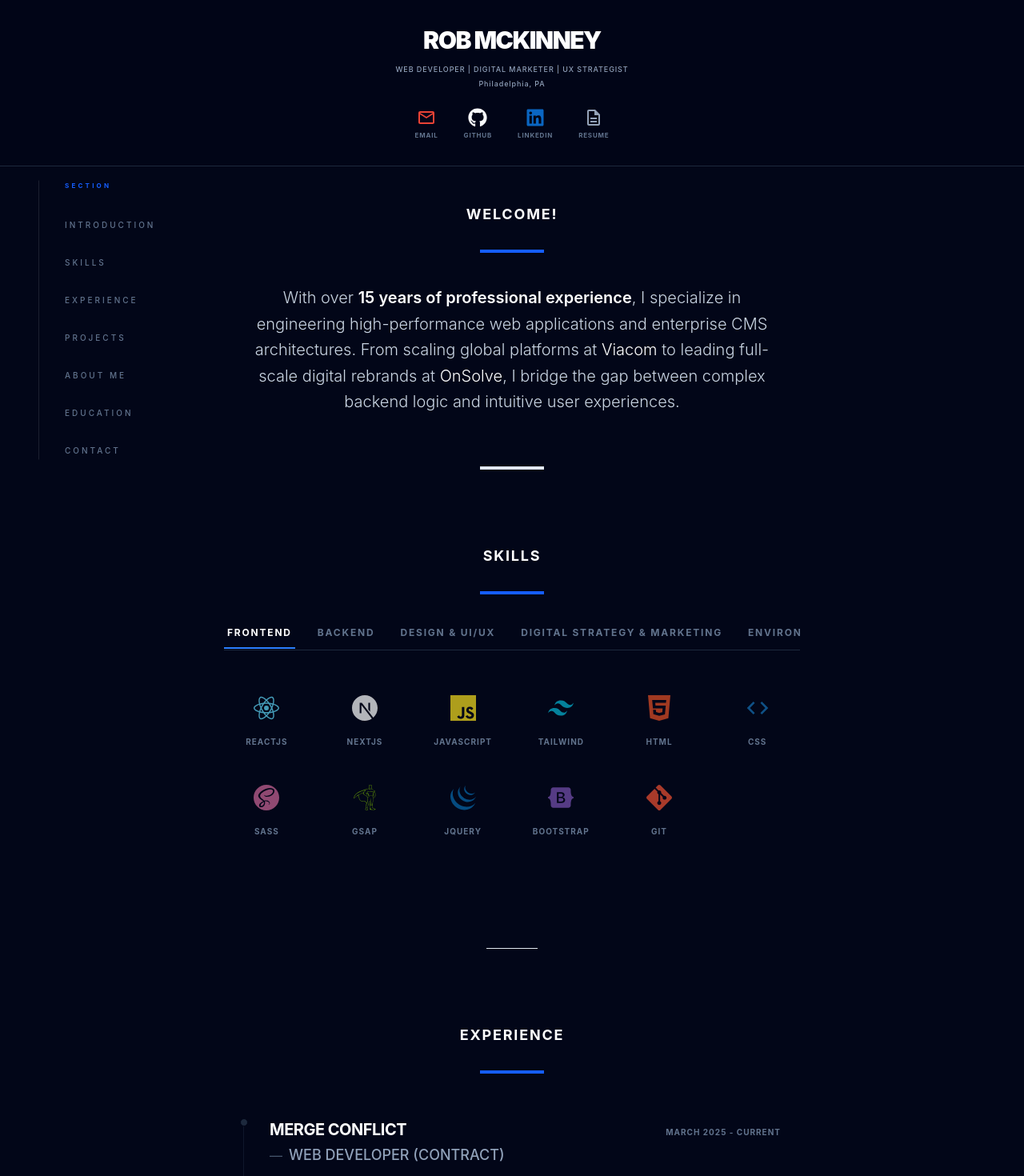
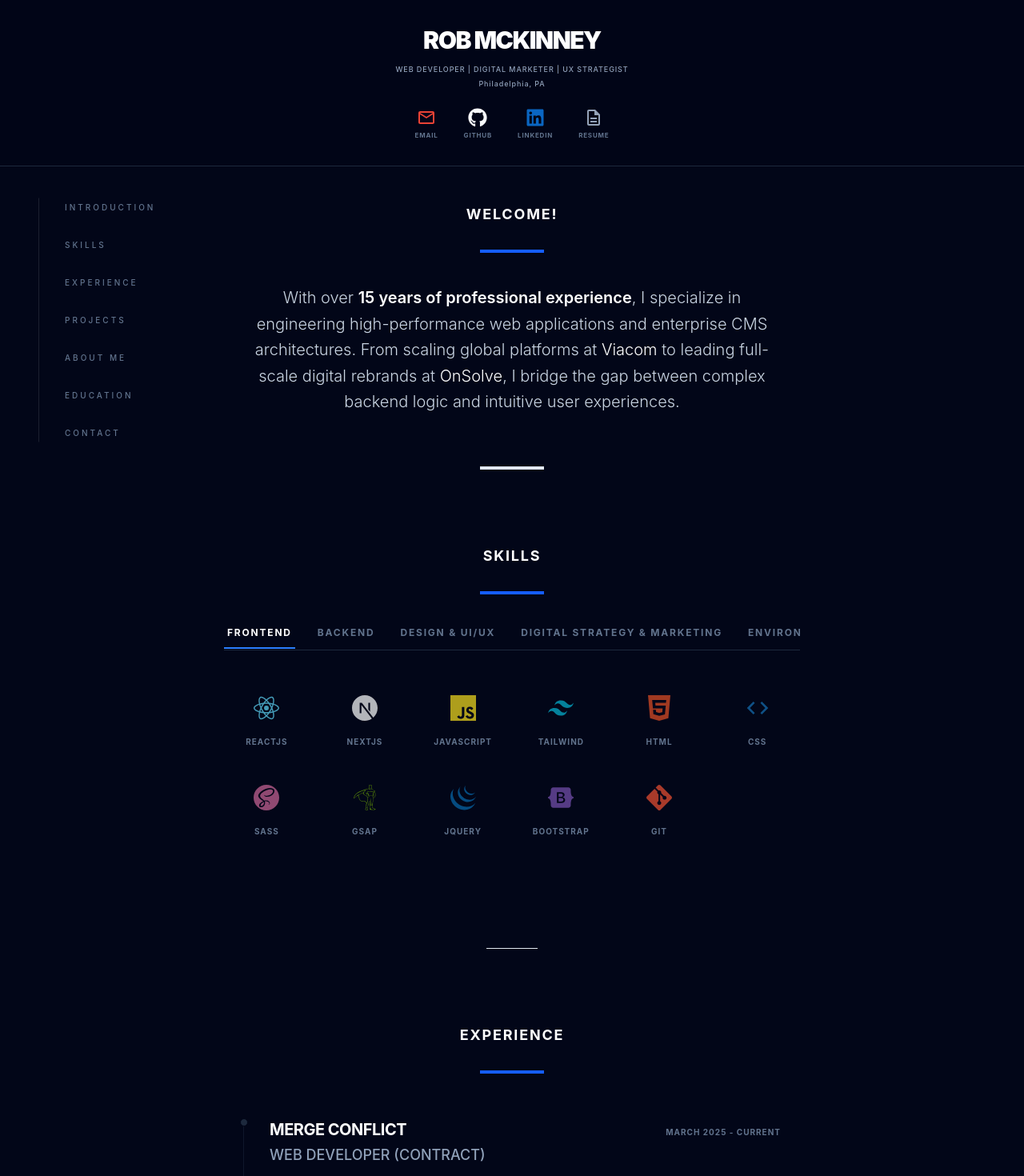
Before and after one commit to ramckinney86/portfolio-app, a React (Vite) app: page / in a window 1280 px wide. Shown: the top 1470 px of the page at 80% size. Built offline with nearby package versions, Linux system fonts and the light colour scheme.

Commit message:
cleaned up Experience and table of contents

```diff
--- a/src/components/Experience.jsx
+++ b/src/components/Experience.jsx
@@ -21,7 +21,6 @@ const Experience = () => {
                 </h3>
                 {/* Job Title - Separate line on mobile, dash on desktop */}
                 <div className="flex items-center">
-                  <span className="hidden md:inline text-slate-600 mr-2">—</span>
                   <span className="text-blue-500 md:text-slate-400 font-bold md:font-medium uppercase tracking-widest md:tracking-normal text-[10px] md:text-lg">
                     {job.role}
                   </span>
--- a/src/components/TableOfContents.jsx
+++ b/src/components/TableOfContents.jsx
@@ -74,9 +74,6 @@ const TableOfContents = () => {
       {/* Desktop Sidebar - Centered Vertically */}
       <aside className="hidden md:block fixed left-12 top-1/2 -translate-y-1/2 z-40">
         <nav className="flex flex-col gap-6 border-l border-white/10 pl-8">
-          <p className="text-blue-600 font-bold tracking-[0.4em] uppercase text-[8px] mb-2">
-            Section
-          </p>
           {navItems.map((item) => (
             <HashLink
               key={item.label}
```
